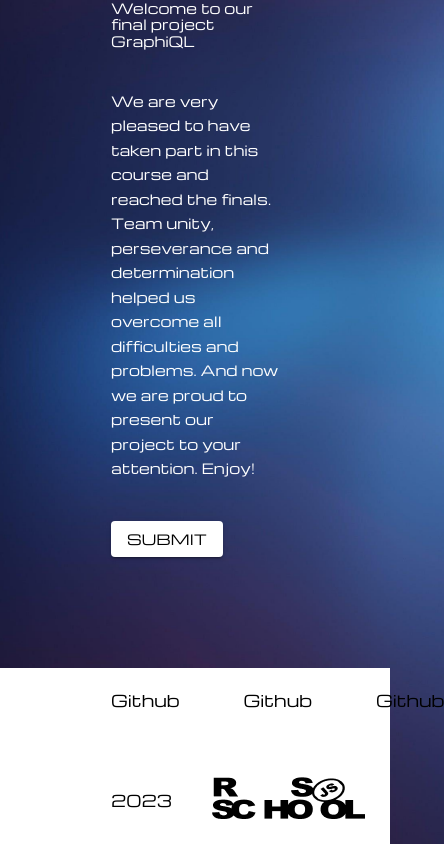
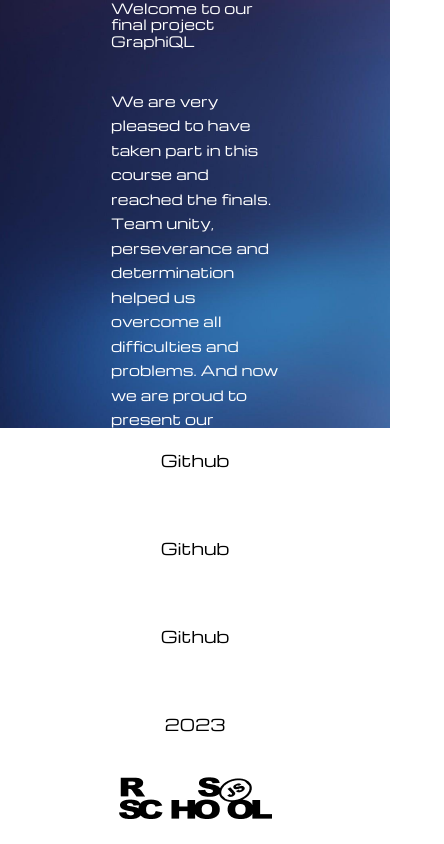
Before and after one commit to ElizavetaRazumenko/graphiql-app, a React (Vite) app: page / in a window 390 px wide. Shown: the whole page, 444 px wide, since content can reach past the window. Built offline with nearby package versions, Linux system fonts and the light colour scheme.

Commit message:
refactor[task-9]: add responsive to the footer

```diff
--- a/src/components/Footer/index.tsx
+++ b/src/components/Footer/index.tsx
@@ -15,7 +15,13 @@ const Footer = () => {
           gap={8}
           flexWrap="wrap"
         >
-          <Stack direction="row" spacing={8}>
+          <Stack
+            direction="row"
+            gap={8}
+            flexWrap="wrap"
+            justifyContent="center"
+            alignItems="center"
+          >
             <Link
               href="https://github.com/ElizavetaRazumenko"
               title="ElizavetaRazumenko"
@@ -32,7 +38,13 @@ const Footer = () => {
               Github
             </Link>
           </Stack>
-          <Stack direction="row" spacing={5} alignItems="center">
+          <Stack
+            direction="row"
+            gap={5}
+            alignItems="center"
+            flexWrap="wrap"
+            justifyContent="center"
+          >
             <Link>2023</Link>
             <Link href="https://rs.school/react/" title="Logo">
               <Box component="img" alt="Logo" src={logo} />
```
